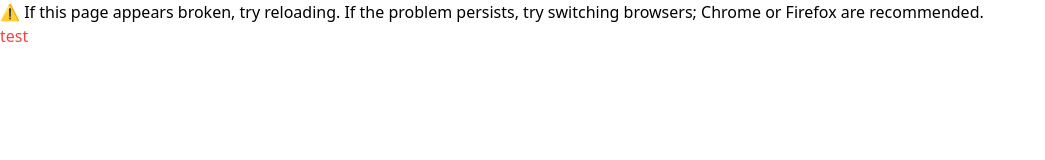
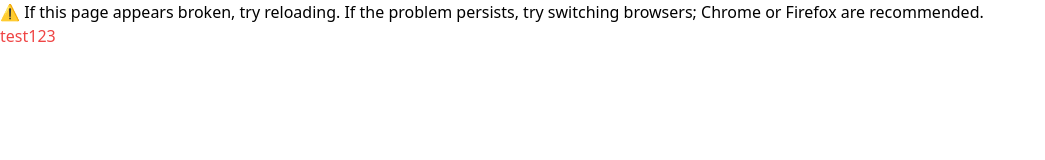
Before and after one commit to FerdaKoplo/Lentera, a React (Vite) app in the folder src/Lentera_frontend/: page / in a window 1280 px wide. Shown: the top 160 px of the page, without its empty margins (0-1045 px from the left). Built offline with nearby package versions, Linux system fonts and the light colour scheme.

Commit message:
test push

```diff
--- a/src/Lentera_frontend/src/App.jsx
+++ b/src/Lentera_frontend/src/App.jsx
@@ -1,13 +1,11 @@
-import { useState } from 'react';
+import { useState } from "react";
 
 function App() {
-
   return (
     <main>
-      <h1 className='text-red-500'>test</h1>
+      <h1 className="text-red-500">test123</h1>
     </main>
   );
 }
 
-
 export default App;
```
Also changed, not shown: 1 other file (tests, documents, lock files or other folders).
